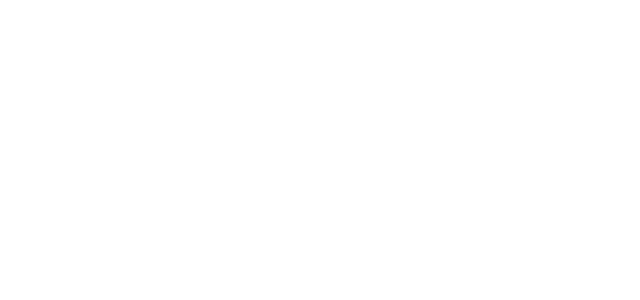
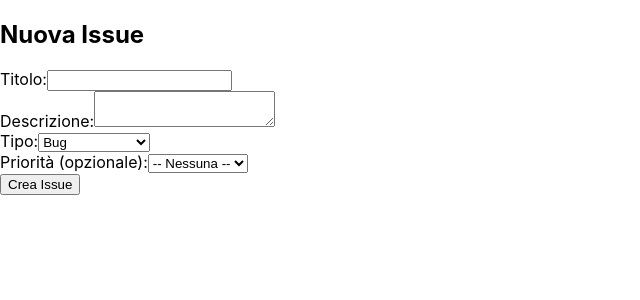
Before and after one commit to fabricio-hhuubb/ProgettoINGSW, a React (Create React App) app in the folder frontend/: page /issues/new in a window 1280 px wide. Before the commit this address had no page. Shown: the top 300 px of the page, without its empty margins (0-640 px from the left). Built offline with nearby package versions, Linux system fonts and the light colour scheme.

Commit message:
Continuato frontend con Issue

```diff
--- a/frontend/src/App.js
+++ b/frontend/src/App.js
@@ -2,6 +2,8 @@
 import { BrowserRouter, Routes, Route, Navigate } from 'react-router-dom';
 import LoginPage from './pages/LoginPage';
 import IssueListPage from './pages/IssueListPage';
+import IssueFormPage from './pages/IssueFormPage';
+import IssueDetailPage from './pages/IssueDetailPage';
 
 function App() {
     return (
@@ -9,6 +11,8 @@
             <Routes>
                 <Route path="/login" element={<LoginPage />} />
                 <Route path="/issues" element={<IssueListPage />} />
+                <Route path="/issues/new" element={<IssueFormPage />} />
+                <Route path="/issues/:id" element={<IssueDetailPage />} />
                 <Route path="/" element={<Navigate to="/login" />} />
             </Routes>
         </BrowserRouter>
--- /dev/null
+++ b/frontend/src/pages/IssueDetailPage.js
@@ -0,0 +1,73 @@
+import React, { useState, useEffect } from 'react';
+import { useParams } from 'react-router-dom';
+import { getComments, addComment } from '../services/commentService';
+
+function IssueDetailPage() {
+    const { id } = useParams();
+    const [comments, setComments] = useState([]);
+    const [newComment, setNewComment] = useState('');
+    const [loading, setLoading] = useState(true);
+
+    const fetchComments = async () => {
+        try {
+            const data = await getComments(id);
+            setComments(data);
+        } catch (err) {
+            console.error('Errore nel caricamento commenti', err);
+        } finally {
+            setLoading(false);
+        }
+    };
+
+    useEffect(() => {
+        fetchComments();
+    }, [id]);
+
+    const handleAddComment = async (e) => {
+        e.preventDefault();
+        if (!newComment.trim()) return;
+
+        try {
+            await addComment(id, newComment);
+            setNewComment('');
+            fetchComments(); // ricarica la lista dopo l'aggiunta
+        } catch (err) {
+            console.error('Errore nell\'aggiunta del commento', err);
+        }
+    };
+
+    if (loading) return <p>Caricamento...</p>;
+
+    return (
+        <div>
+            <h2>Dettaglio Issue #{id}</h2>
+
+            <h3>Commenti</h3>
+            {comments.length === 0 ? (
+                <p>Nessun commento ancora.</p>
+            ) : (
+                <ul>
+                    {comments.map((comment) => (
+                        <li key={comment.id}>
+                            <strong>{comment.author.email}</strong>: {comment.text}
+                            <br />
+                            <small>{new Date(comment.createdAt).toLocaleString()}</small>
+                        </li>
+                    ))}
+                </ul>
+            )}
+
+            <form onSubmit={handleAddComment}>
+                <textarea
+                    value={newComment}
+                    onChange={(e) => setNewComment(e.target.value)}
+                    placeholder="Scrivi un commento..."
+                    required
+                />
+                <button type="submit">Invia</button>
+            </form>
+        </div>
+    );
+}
+
+export default IssueDetailPage;
--- /dev/null
+++ b/frontend/src/pages/IssueFormPage.js
@@ -0,0 +1,76 @@
+import React, { useState } from 'react';
+import { useNavigate } from 'react-router-dom';
+import { createIssue } from '../services/issueService';
+
+function IssueFormPage() {
+    const [title, setTitle] = useState('');
+    const [description, setDescription] = useState('');
+    const [type, setType] = useState('BUG');
+    const [priority, setPriority] = useState('');
+    const [error, setError] = useState('');
+    const navigate = useNavigate();
+
+    const handleSubmit = async (e) => {
+        e.preventDefault();
+        setError('');
+
+        try {
+            await createIssue({
+                title,
+                description,
+                type,
+                priority: priority || null,
+            });
+            navigate('/issues');
+        } catch (err) {
+            setError('Errore nella creazione della issue');
+        }
+    };
+
+    return (
+        <div>
+            <h2>Nuova Issue</h2>
+            <form onSubmit={handleSubmit}>
+                <div>
+                    <label>Titolo:</label>
+                    <input
+                        type="text"
+                        value={title}
+                        onChange={(e) => setTitle(e.target.value)}
+                        required
+                    />
+                </div>
+                <div>
+                    <label>Descrizione:</label>
+                    <textarea
+                        value={description}
+                        onChange={(e) => setDescription(e.target.value)}
+                        required
+                    />
+                </div>
+                <div>
+                    <label>Tipo:</label>
+                    <select value={type} onChange={(e) => setType(e.target.value)}>
+                        <option value="QUESTION">Question</option>
+                        <option value="BUG">Bug</option>
+                        <option value="DOCUMENTATION">Documentation</option>
+                        <option value="FEATURE">Feature</option>
+                    </select>
+                </div>
+                <div>
+                    <label>Priorità (opzionale):</label>
+                    <select value={priority} onChange={(e) => setPriority(e.target.value)}>
+                        <option value="">-- Nessuna --</option>
+                        <option value="LOW">Low</option>
+                        <option value="MEDIUM">Medium</option>
+                        <option value="HIGH">High</option>
+                    </select>
+                </div>
+                {error && <p style={{ color: 'red' }}>{error}</p>}
+                <button type="submit">Crea Issue</button>
+            </form>
+        </div>
+    );
+}
+
+export default IssueFormPage;
--- a/frontend/src/pages/IssueListPage.js
+++ b/frontend/src/pages/IssueListPage.js
@@ -1,5 +1,7 @@
 import React, { useState, useEffect } from 'react';
 import { getIssues } from '../services/issueService';
+import { Link } from 'react-router-dom';
+
 
 function IssueListPage() {
     const [issues, setIssues] = useState([]);
@@ -27,12 +29,16 @@
     return (
         <div>
             <h2>Lista Issue</h2>
+            <Link to="/issues/new">+ Nuova Issue</Link>
             {issues.length === 0 ? (
                 <p>Nessuna issue presente.</p>
             ) : (
                 <ul>
                     {issues.map((issue) => (
                         <li key={issue.id}>
+                            <Link to={"/issue/${issue.id}"}>
+                                <strong>{issue.title}</strong>
+                            </Link>
                             <strong>{issue.title}</strong> — {issue.type} — {issue.status}
                             {issue.priority && ` — Priorità: ${issue.priority}`}
                             <br />
--- /dev/null
+++ b/frontend/src/services/commentService.js
@@ -0,0 +1,11 @@
+import api from './api';
+
+export const getComments = async (issueId) => {
+    const response = await api.get(`/issues/${issueId}/comments`);
+    return response.data;
+};
+
+export const addComment = async (issueId, text) => {
+    const response = await api.post(`/issues/${issueId}/comments`, { text });
+    return response.data;
+};
```
